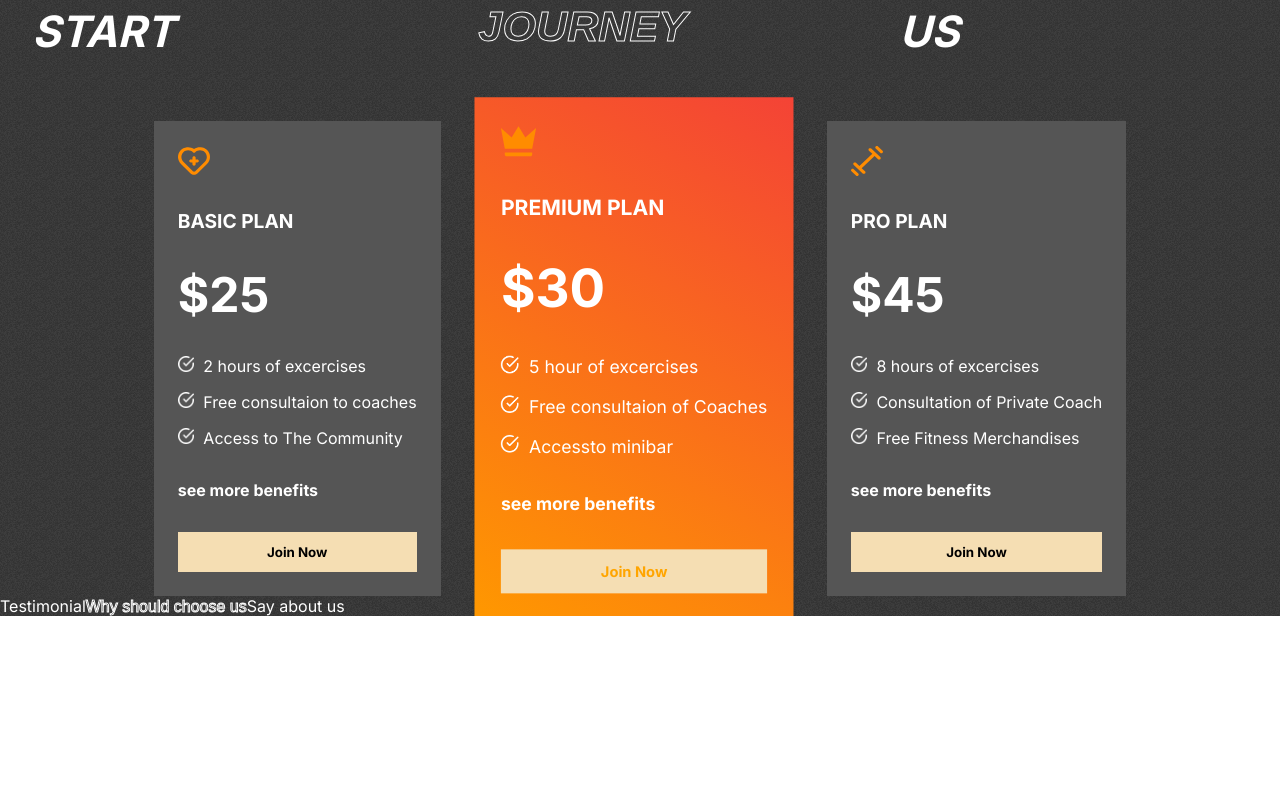
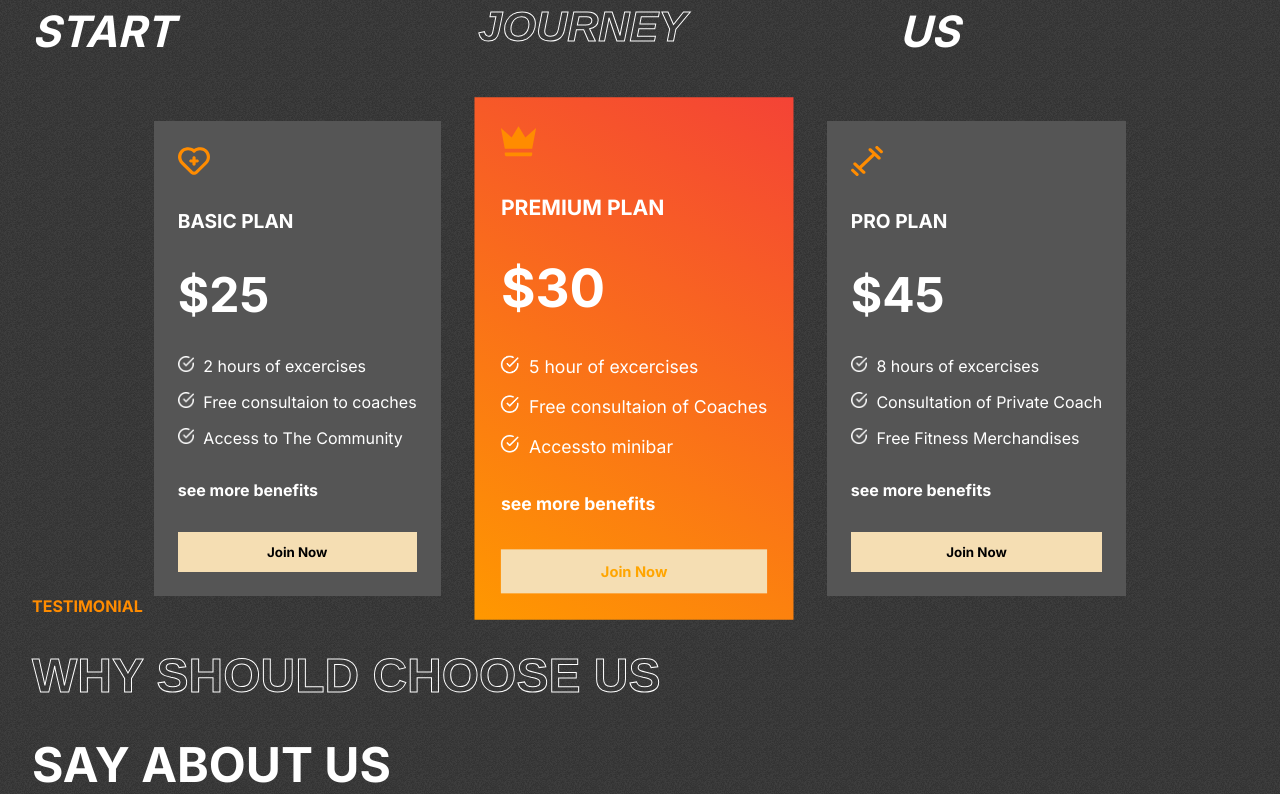
Before and after one commit to Akangbe/FitZone, a React (Create React App) app: page / in a window 1280 px wide. Shown: the part 1912-2706 px from the top of the page. Before the commit the page ends 2528 px from the top, so only its background shows below. Built offline with nearby package versions, Linux system fonts and the light colour scheme.

Commit message:
FIxbug on Css

```diff
--- a/src/components/Testimonial/Testimonial.css
+++ b/src/components/Testimonial/Testimonial.css
@@ -0,0 +1,26 @@
+.Testimonial{
+    display: flex;
+    gap: 1rem;
+    padding: 0 2rem;
+}
+.left-t{
+    display: flex;
+    flex: 1 1;
+    gap: 2rem;
+    flex-direction: column;
+    text-transform: uppercase;
+    flex-direction: column;
+    color: white;
+
+
+}
+.left-t>:nth-child(1){
+    color: var(--orange);
+    font-weight: bold;
+
+}
+.left-t>:nth-child(2),
+.left-t>:nth-child(3){
+    font-weight: bold;
+    font-size: 3rem;
+}
```
Also changed, not shown: src/data/testimonialsData.js (+18 -16 lines).
